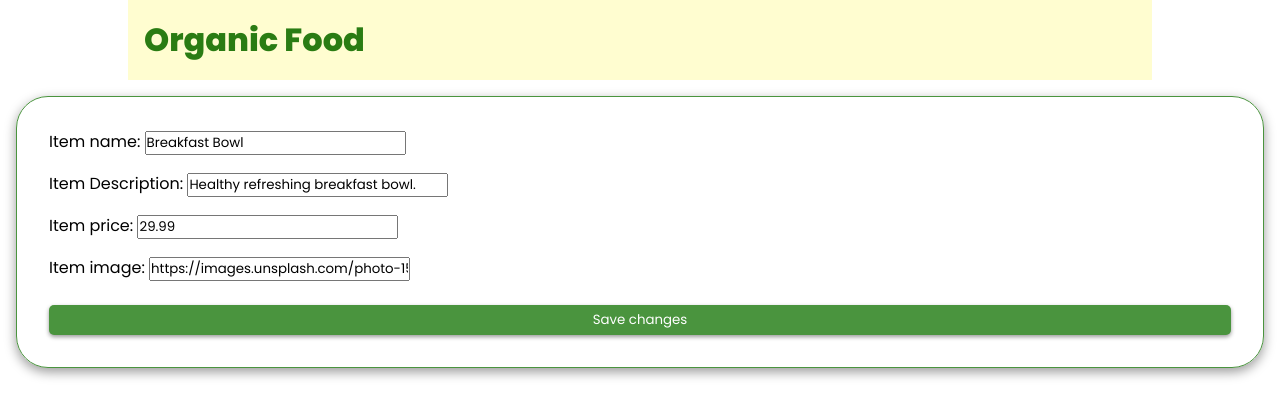
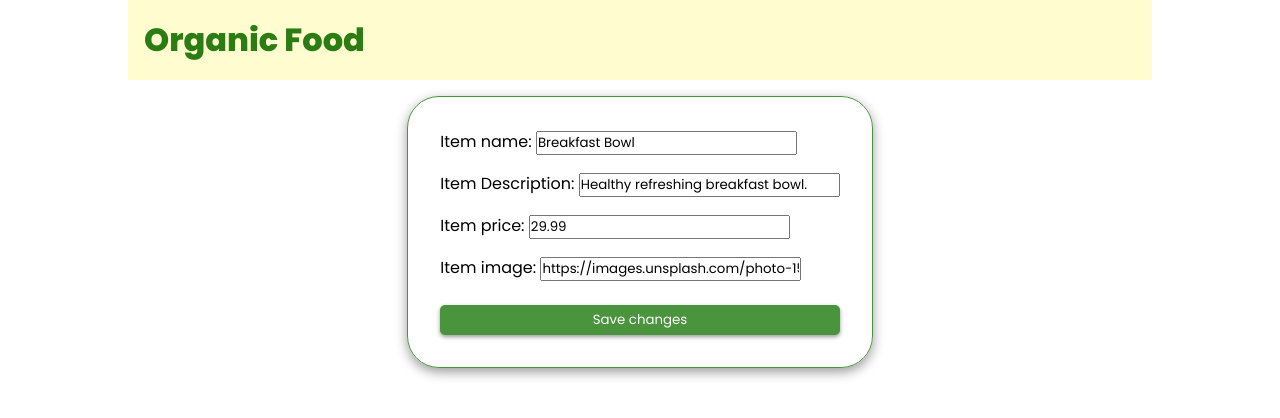
Before and after one commit to masibulele/foodApp, a Django app: page /foodApp/edit/1/ in a window 1280 px wide. Shown: the top 418 px of the page. Run offline with Django 5.2, Linux system fonts and the light colour scheme; data comes from the database, SQL or seed files in the repository.

Commit message:
center adit form

```diff
--- a/foodApp/static/foodApp/style.css
+++ b/foodApp/static/foodApp/style.css
@@ -205,10 +205,18 @@ a{
     background-color:#EA4335 ;
 }
 /* edit form style */
+.edit-form-container{
+    display: flex;
+    justify-content: center;
+
+
+}
 .add-item-form{
     display: flex;
     flex-direction: column;
+
     gap: 1rem;
+    max-width: 500px;
 }
 
 /* delete form styling */
--- a/foodApp/templates/foodApp/edit.html
+++ b/foodApp/templates/foodApp/edit.html
@@ -3,7 +3,8 @@
 
 
 {% block body %}
-<form  class="add-item-form" method="post">
+<div class="edit-form-container">
+    <form  class="add-item-form" method="post">
     {% csrf_token %}
     {{form}}
     <button type="submit" class="btn-details submit-btn">
@@ -11,5 +12,8 @@
     </button>
 </form>
 
+</div>
+
+
 
 {%endblock%}
```
